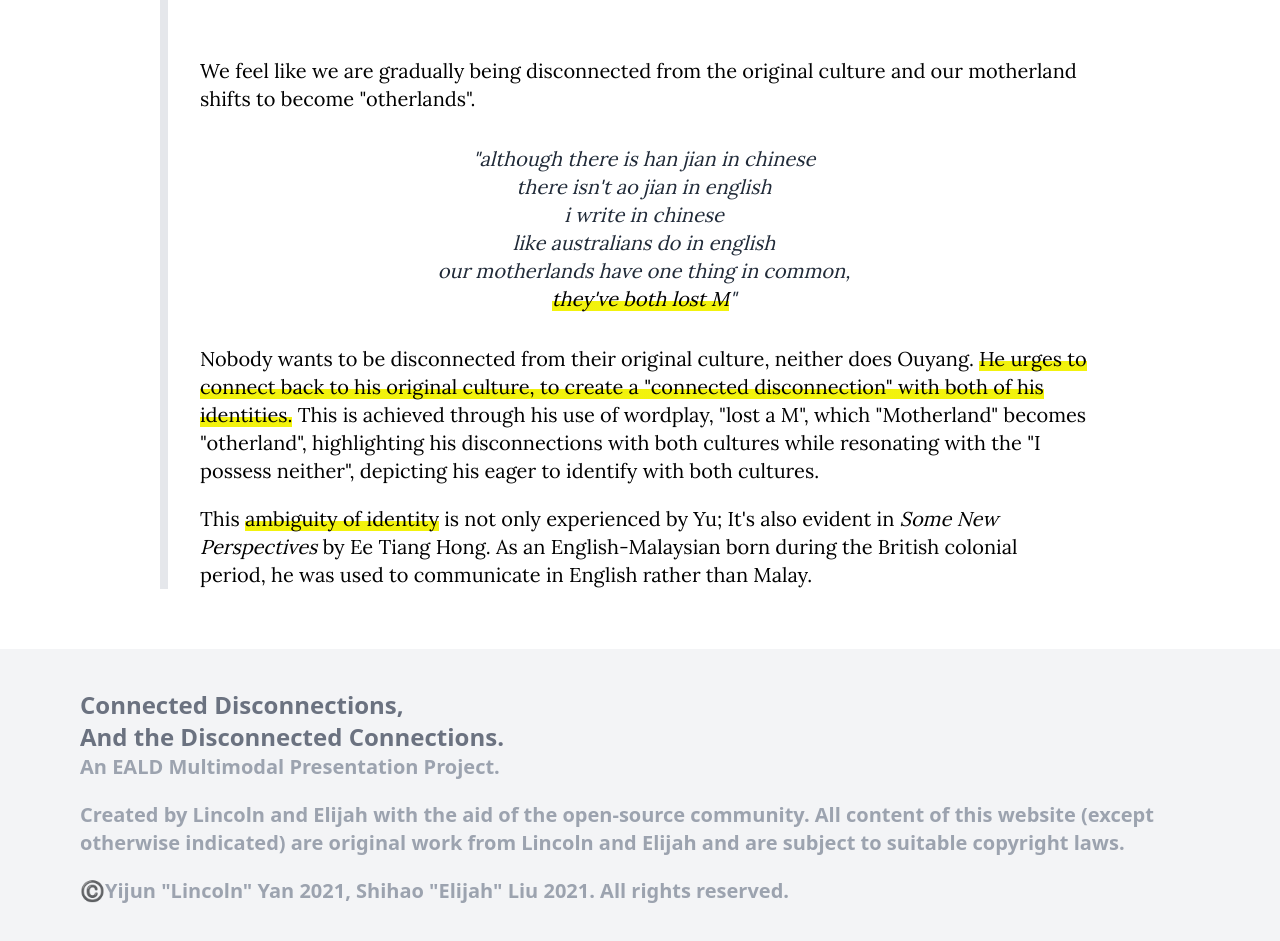
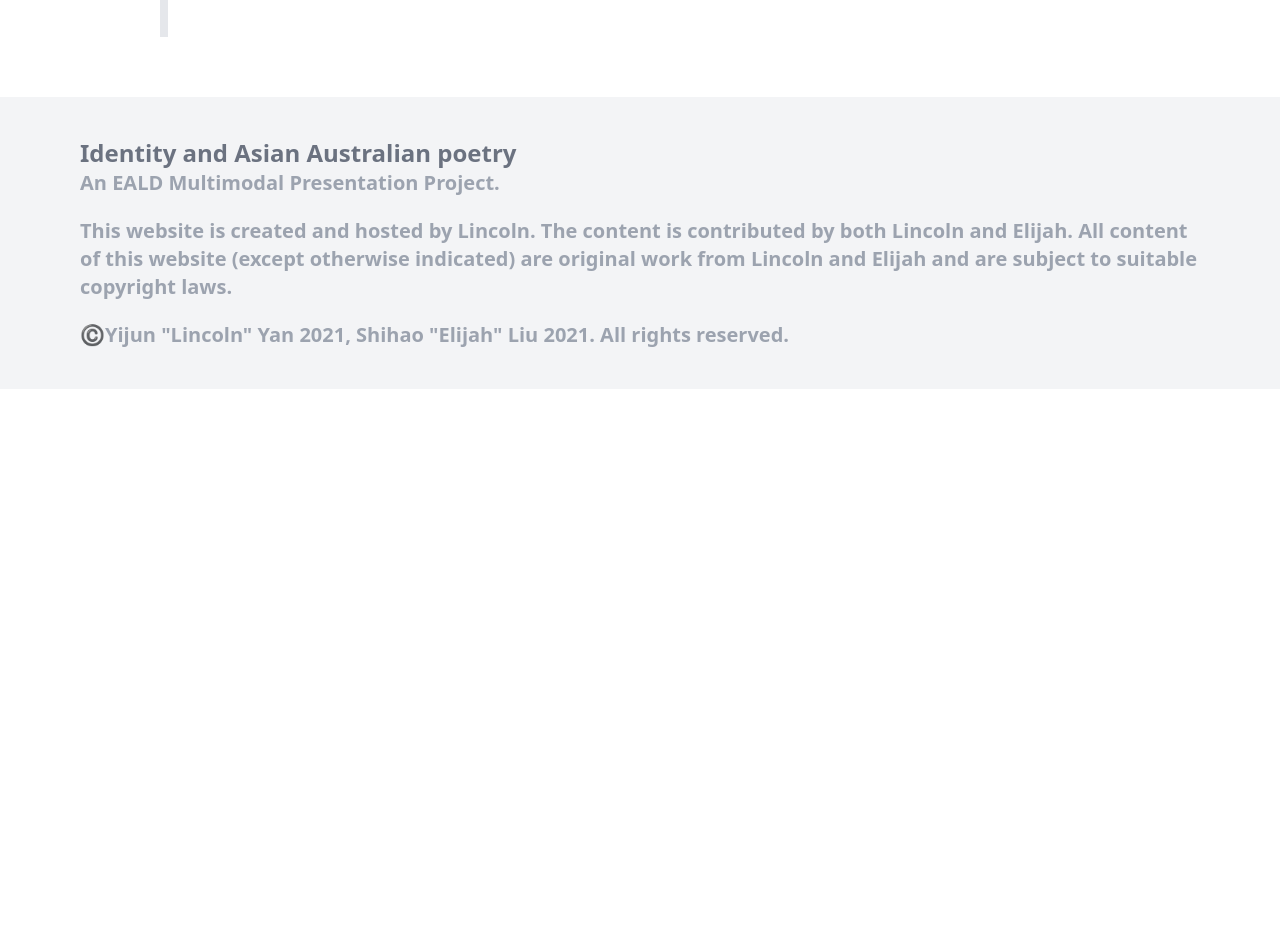
Before and after one commit to yyjlincoln/EALDMultiModal, a Vue app: page /explore in a window 1280 px wide. Shown: the part 1360-2301 px from the top of the page. After the commit the page ends 1749 px from the top, so only its background shows below. Built offline with nearby package versions, Linux system fonts and the light colour scheme; what vue-typed-js would draw is missing.

Commit message:
Update Interview

```diff
--- a/src/components/nam-footer.vue
+++ b/src/components/nam-footer.vue
@@ -2,16 +2,16 @@
   <div>
     <div class="mt-5 w-screen left-0 h-fit py-10 px-20 bg-gray-100">
       <span class="font-bold block text-gray-500 text-2xl"
-        >Connected Disconnections,</span
-      >
-      <span class="font-bold block text-gray-500 text-2xl"
-        >And the Disconnected Connections.</span
+        >Identity and Asian Australian poetry</span
       >
       <span class="font-bold block text-gray-400 text-xl"
         >An EALD Multimodal Presentation Project.</span
       >
       <span class="font-bold block text-gray-400 text-xl mt-5"
-        >Created by Lincoln and Elijah with the aid of the open-source community. All content of this website (except otherwise indicated) are original work from Lincoln and Elijah and are subject to suitable copyright laws.</span
+        >This website is created and hosted by Lincoln. The content is contributed by both Lincoln and
+        Elijah. All content of this website (except otherwise indicated) are
+        original work from Lincoln and Elijah and are subject to suitable
+        copyright laws.</span
       >
       <span class="font-bold block text-gray-400 text-xl mt-5"
         >©️Yijun "Lincoln" Yan 2021, Shihao "Elijah" Liu 2021. All rights
--- a/src/views/explore.vue
+++ b/src/views/explore.vue
@@ -77,49 +77,20 @@
             in this article.
           </p>
 
-          <subtitle> Identity: It's a puzzle </subtitle>
-          <div class="flex flex-row justify-center h-full relative rounded-md my-10">
+          <subtitle> Identity: It's ambiguous </subtitle>
+          <div
+            class="flex flex-row justify-center h-full relative rounded-md my-10"
+          >
             <img
               src="https://images.unsplash.com/photo-1549616014-08d94f85e697?ixid=MXwxMjA3fDB8MHxwaG90by1wYWdlfHx8fGVufDB8fHw%3D&ixlib=rb-1.2.1&auto=format&fit=crop&w=1936&q=80"
               class="object-contain mx-auto max-w-2xl rounded-md w-fit"
             />
           </div>
 
-          <!-- OLD -->
 
-          <p>
-            We feel like we are gradually being disconnected from the original
-            culture and our motherland shifts to become "otherlands".
-            <quotes>
-              <span>"although there is han jian in chinese</span>
-              <span>there isn't ao jian in english</span>
-              <span>i write in chinese</span>
-              <span>like australians do in english</span>
-              <span>our motherlands have one thing in common,</span>
-              <span
-                ><dynamic-highlight>they've both lost M</dynamic-highlight
-                >"</span
-              >
-            </quotes>
-            Nobody wants to be disconnected from their original culture, neither
-            does Ouyang.
-            <dynamic-highlight
-              >He urges to connect back to his original culture, to create a
-              "connected disconnection" with both of his
-              identities.</dynamic-highlight
-            >
-            This is achieved through his use of wordplay, "lost a M", which
-            "Motherland" becomes "otherland", highlighting his disconnections
-            with both cultures while resonating with the "I possess neither",
-            depicting his eager to identify with both cultures.
-          </p>
-          <p>
-            This <dynamic-highlight>ambiguity of identity</dynamic-highlight> is
-            not only experienced by Yu; It's also evident in
-            <span class="italic">Some New Perspectives</span> by Ee Tiang Hong.
-            As an English-Malaysian born during the British colonial period, he
-            was used to communicate in English rather than Malay.
-          </p>
+
+
+
         </pcontent>
       </paragraph-content>
     </nam-page>
--- a/src/views/interview.vue
+++ b/src/views/interview.vue
@@ -16,6 +16,27 @@
             identity and the themes encapsulated by the Asian Australian poems.
           </p>
           <subtitle>
+            <span>A note to assessment markers</span>
+          </subtitle>
+          <p>
+            The following video
+            <dynamic-highlight>
+              should not be directly assessed
+            </dynamic-highlight>
+            as a part of the video modal due to its length (so it does not count
+            towards the time limit). It's provided for a sense of completeness.
+            This should also be assessible as a part of the website modal.
+          </p>
+          <p>
+            We still do recommend you to watch this part even though it may not
+            be directly assessed.
+          </p>
+          <p>
+            Due to the time arrangements, the interview was conducted by Elijah
+            alone. Both Elijah and Lincoln had contributed to the interviewing
+            process.
+          </p>
+          <subtitle>
             <span>Interviewing Ms Shirley Cai</span>
           </subtitle>
           <p>
@@ -24,7 +45,7 @@
             Ms Cai explains her perspectives on identity.
           </p>
           <iframe
-            src="https://www.youtube.com/embed/buUiubsPpyM"
+            src="https://www.youtube.com/embed/E7ltdNN6PKs"
             frameborder="0"
             height="500"
             allow="accelerometer; autoplay; clipboard-write; encrypted-media; gyroscope; picture-in-picture"
@@ -41,15 +62,6 @@
         </pcontent>
       </paragraph-content>
     </nam-page>
-    <!-- <nam-page :global_centered="true"> -->
-    <!-- <iframe
-        class="rounded-md w-screen h-screen"
-        src="https://www.youtube.com/embed/buUiubsPpyM?autoplay=1"
-        frameborder="0"
-        allow="accelerometer; autoplay; clipboard-write; encrypted-media; gyroscope; picture-in-picture"
-        allowfullscreen
-      ></iframe> -->
-    <!-- </nam-page> -->
   </div>
 </template>
 
@@ -69,7 +81,7 @@ export default {
   },
   data: () => ({
     transcript:
-      "E: Hi everybody, this is Elijah from EliCon. One interesting thing that we noticed is that people’s identity can be changed according to the changes in the environment. Well, is that true? Let’s do a quick interview in our school!\n(Find Mrs. Cai, shooting with time lapse)\nE: Hi Mrs. Cai, as we know, you are the most typical Asian immigrant representative around us. Where are you from? And how long have you been in Australia?\nC:(answering)\nE: As a person who has lived in Hong Kong with a Chinese background, why did you choose to immigrate to Australia?\nC:(Answering)\nE: How do you perceive yourself as your culture identity?\nC: (Answering)\nE: Do you think one’s cultural identity can be changed?\nC: (Answering)\nE: How did your identity change since you started living in Australia?\nC: (Answering)\nE: Thanks for your cooperation",
+      "Transcript is not available for this video due to its length. Please turn on automatic captions in YouTube's settings.",
   }),
 };
 </script>
```
